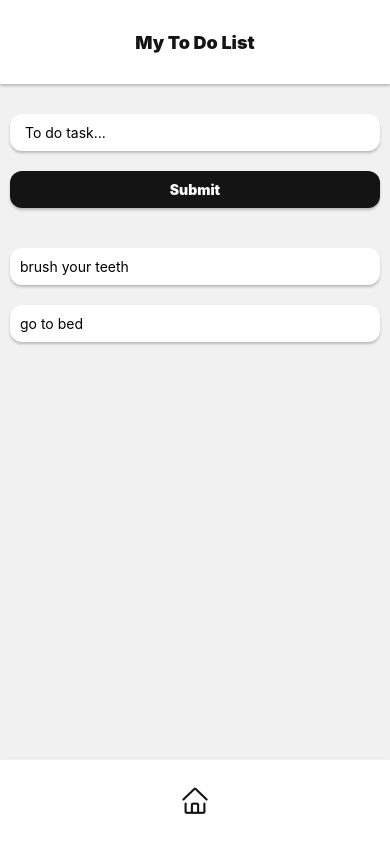
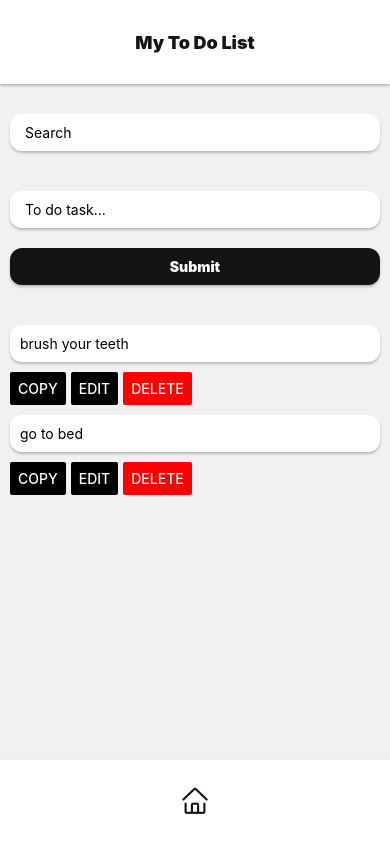
Before and after one commit to MarcelBasa/toDoListReactNative, a React Native app: screen / in a window 390 px wide. Built offline with nearby package versions, Linux system fonts and the light colour scheme.

Commit message:
add buttons edit, copy and delete but only delete works. Also i added splashscreen and separe App funcion into boody and splashScreen Aniamtion

```diff
--- a/App.js
+++ b/App.js
@@ -1,38 +1,16 @@
 import React, { useState, useEffect } from 'react';
-import { NavigationContainer } from '@react-navigation/native';
-import { createNativeStackNavigator } from '@react-navigation/native-stack';
 
-import Home from './src/screens/Home';
-import ChosenTask from './src/screens/ChosenTask';
-
-const Stack = createNativeStackNavigator();
+import SplashScreen from './splashScreenView';
+import Body from './src/Components/Body'
 
 export default function App() {
-  // globalstate management
-  const [toDoList, setToDoList] = useState([{ id: 1, task: 'brush your teeth' }]);
-  const [task, setTask] = useState('');
-  const [chosenTask, setChosenTask] = useState('');
+  // SplashScreen
+  const [isShowSplash, setIsShowSplash] = useState(true);
+  useEffect(() => {
+    setTimeout(() => {
+      setIsShowSplash(false);
+    }, 0);
+  });
 
-  const GlobalState = {
-    toDoList, setToDoList,
-    task, setTask,
-    chosenTask, setChosenTask
-  }
-
-  // navigation
-  return (
-    <NavigationContainer>
-      <Stack.Navigator>
-
-        <Stack.Screen name="Home" options={{ headerShown: false }}>
-          {props => <Home {...props} GlobalState={GlobalState} />}
-        </Stack.Screen>
-
-        <Stack.Screen name="ChosenTask" options={{ headerShown: false }}>
-          {props => <ChosenTask {...props} GlobalState={GlobalState} />}
-        </Stack.Screen>
-
-      </Stack.Navigator>
-    </NavigationContainer>
-  );
+  return (<>{isShowSplash ? ( <SplashScreen/> ) : ( <Body /> )}</>);
 }
--- a/app.json
+++ b/app.json
@@ -6,11 +6,7 @@
     "orientation": "portrait",
     "icon": "./assets/icon.png",
     "userInterfaceStyle": "light",
-    "splash": {
-      "image": "./assets/splash.png",
-      "resizeMode": "contain",
-      "backgroundColor": "#ffffff"
-    },
+
     "ios": {
       "supportsTablet": true
     },
--- a/package.json
+++ b/package.json
@@ -12,11 +12,11 @@
     "@react-navigation/native": "^6.1.17",
     "@react-navigation/native-stack": "^6.10.0",
     "expo": "~51.0.20",
+    "expo-constants": "~16.0.2",
     "expo-status-bar": "~1.12.1",
     "native-notify": "^4.0.4",
     "react": "18.2.0",
-    "react-native": "0.74.3",
-    "expo-constants": "~16.0.2"
+    "react-native": "0.74.3"
   },
   "devDependencies": {
     "@babel/core": "^7.20.0"
--- /dev/null
+++ b/splashScreenView.js
@@ -0,0 +1,29 @@
+import { StyleSheet, View, Image } from 'react-native';
+import Icon from './assets/icon.png';
+
+export default function SplashScreen(){
+    return (
+        <View style={styles.container}>
+            <View>
+                <Image
+                style={styles.image}
+                source={Icon}
+                />
+            </View>
+        </View>
+    );
+}
+
+const styles = StyleSheet.create({
+    container:{
+        flex: 1,
+        backgroundColor: "#fff",
+        alignItems: "center",
+        justifyContent: "center",
+    },
+    image:{
+        width: 150,
+        height: 150,
+        resizeMode: "cover",
+    }
+})
--- /dev/null
+++ b/src/Components/Body.js
@@ -0,0 +1,40 @@
+import React, { useState } from 'react';
+import { NavigationContainer } from '@react-navigation/native';
+import { createNativeStackNavigator } from '@react-navigation/native-stack';
+import { StatusBar } from 'react-native';
+
+import Home from './../screens/Home';
+import ChosenTask from './../screens/ChosenTask';
+
+const Stack = createNativeStackNavigator();
+
+export default function Body() {
+  // globalstate management
+  const [toDoList, setToDoList] = useState([{ id: 1, task: 'brush your teeth' }]);
+  const [task, setTask] = useState('');
+  const [chosenTask, setChosenTask] = useState('');
+
+  const GlobalState = {
+    toDoList, setToDoList,
+    task, setTask,
+    chosenTask, setChosenTask
+  }
+
+  // navigation
+  return (
+    <NavigationContainer>
+      <StatusBar disabled={true} />
+      <Stack.Navigator>
+
+        <Stack.Screen name="Home" options={{ headerShown: false }}>
+          {props => <Home {...props} GlobalState={GlobalState} />}
+        </Stack.Screen>
+
+        <Stack.Screen name="ChosenTask" options={{ headerShown: false }}>
+          {props => <ChosenTask {...props} GlobalState={GlobalState} />}
+        </Stack.Screen>
+
+      </Stack.Navigator>
+    </NavigationContainer>
+  );
+}
--- a/src/screens/Home.js
+++ b/src/screens/Home.js
@@ -1,11 +1,12 @@
 import React, { useState, useEffect } from 'react';
-import { StyleSheet, View, Text, TextInput, TouchableOpacity, FlatList } from 'react-native';
+import { StyleSheet, Button, View, Text, TextInput, TouchableOpacity, FlatList } from 'react-native';
 
 import Header from '../Components/Header';
 import Footer from '../Components/Footer';
 
 export default function Home({ navigation, GlobalState }) {
     const { toDoList, setToDoList, task, setTask, setChosenTask } = GlobalState;
+    const [searchQuery, setSearchQuery] = useState('');
 
     useEffect(() => {
         setToDoList(prevState => [...prevState, { id: 2, task: 'go to bed' }])
@@ -13,21 +14,64 @@ export default function Home({ navigation, GlobalState }) {
 
     const renderItem = ({ item }) => {
         return (
+            <View>
             <TouchableOpacity
                 style={styles.task}
                 onPress={() => handleChooseTask(item)}
             >
-                <Text>{item.task}</Text>
+                <Text>
+                    {item.task}
+                </Text>
+
             </TouchableOpacity>
-        )
+            <View style={{flexDirection: 'row', marginLeft: 5}}>
+                    <View style={styles.inBoxButton}>
+                        <Button
+                        color="#000"
+                        title="Copy"
+                        //onPress={() => handleCopyTask(item)}
+                        />
+                    </View>
+                    <View style={styles.inBoxButton}>
+                        <Button
+                        color="#000"
+                        title="Edit"
+                        onPress={() => handleEditTask(item)}
+                        />
+                    </View>
+                    <View style={styles.inBoxButton}>
+                        <Button
+                        color="red"
+                        title="Delete"
+                        onPress={() => handleDeleteTask(item)}
+                        />
+                    </View>
+                </View>
+            </View>
+        );
     }
 
+    const handleDeleteTask = (item) => {
+        setToDoList(prevState => prevState.filter(task => task.id !== item.id));
+    }
+
+    const handleEditTask = (item) => {
+
+    };
+
+    const handleCopyTask = (task) => {
+        Alert.alert('Copied to clipboard');
+        return;
+    };
+
     const handleSaveTask = () => {
-        const index = toDoList.length + 1;
 
-        setToDoList(prevState => [...prevState, { id: index, task: task }]);
+        if(task !== ""){
+            const index = toDoList.length + 1;
+            setToDoList(prevState => [...prevState, { id: index, task: task }]);
 
-        setTask('');
+            setTask('');
+        }
     }
 
     const handleChooseTask = (item) => {
@@ -35,10 +79,20 @@ export default function Home({ navigation, GlobalState }) {
         navigation.navigate('ChosenTask');
     }
 
+    const filteredToDoList = toDoList.filter(item =>
+        item.task.toLowerCase().includes(searchQuery.toLowerCase())
+    );
+
     return (
         <View style={styles.screen}>
             <Header />
             <View style={styles.body}>
+                <TextInput
+                    style={styles.input}
+                    onChangeText={setSearchQuery}
+                    value={searchQuery}
+                    placeholder="Search"
+                />
                 <TextInput
                     style={styles.input}
                     onChangeText={setTask}
@@ -52,14 +106,14 @@ export default function Home({ navigation, GlobalState }) {
                     <Text style={styles.buttonText} >Submit</Text>
                 </TouchableOpacity>
                 <FlatList
-                    data={toDoList}
+                    data={filteredToDoList}
                     renderItem={renderItem}
-                    keyExtractor={item => item.id}
+                    keyExtractor={item => item.id.toString()}
                 />
             </View>
             <Footer navigation={navigation} />
         </View>
-    )
+    );
 }
 
 const styles = StyleSheet.create({
@@ -87,6 +141,9 @@ const styles = StyleSheet.create({
         shadowOpacity: 0.23,
         shadowRadius: 2.62,
         elevation: 4,
+        flexDirection: 'row',
+        justifyContent: 'space-between',
+        alignItems: 'center',
     },
     input: {
         backgroundColor: 'white',
@@ -126,5 +183,9 @@ const styles = StyleSheet.create({
     buttonText: {
         color: 'white',
         fontWeight: '900'
+    },
+    inBoxButton: {
+        marginLeft: 5,
+        borderRadius: 12
     }
 })
```
Also changed, not shown: src/screens/EditTask.js (added, +35 -0 lines), assets/icon.png, assets/splash.png (deleted).
